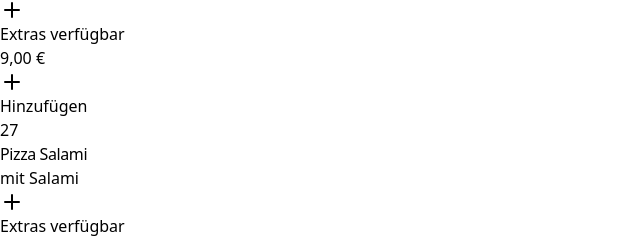
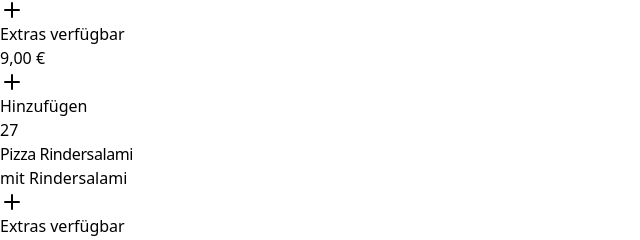
Before and after one commit to ecoezer/byaliundmesut-test, a React (Vite) app: page / in a window 1280 px wide. Shown: the part 5390-5630 px from the top of the page, without its empty margins (0-640 px from the left). Built offline with nearby package versions, Linux system fonts and the light colour scheme.

Commit message:
Change all Salami references to Rindersalami

```diff
--- a/src/data/menuItems.ts
+++ b/src/data/menuItems.ts
@@ -59,7 +59,7 @@ export const vegetarischeGerichte: readonly MenuItem[] = [
 // Croques
 export const croques: readonly MenuItem[] = [
   { id: 548, number: 48, name: "Brokkoli Croque", description: "mit Broccoli, Zwiebeln, Paprika & Spinat", price: 8.00 },
-  { id: 549, number: 49, name: "Salami Croque", description: "mit Salami", price: 8.50 },
+  { id: 549, number: 49, name: "Rindersalami Croque", description: "mit Rindersalami", price: 8.50 },
   { id: 550, number: 50, name: "Schinken Croque", description: "mit Schinken", price: 8.50 },
   { id: 551, number: 51, name: "Tonno Croque", description: "mit Thunfisch & Zwiebeln", price: 9.00 },
   { id: 552, number: 52, name: "Hawaii Croque", description: "mit Schinken & Ananas", price: 9.00 },
@@ -70,7 +70,7 @@ export const croques: readonly MenuItem[] = [
   { id: 557, number: 57, name: "Funghi Croque", description: "mit Champignons, Schinken & Weichkäse", price: 9.00 },
   { id: 558, number: 58, name: "Hamburger Croque", description: "mit Hamburger-Patty, Röstzwiebeln", price: 9.00 },
   { id: 559, number: 59, name: "Nuggets Croque", description: "mit Chicken-Nuggets & Paprika", price: 9.00 },
-  { id: 560, number: 60, name: "Jalapenos Croque", description: "mit Schinken, Salami & Peperoni", price: 9.00 },
+  { id: 560, number: 60, name: "Jalapenos Croque", description: "mit Schinken, Rindersalami & Peperoni", price: 9.00 },
   { id: 561, number: 61, name: "Drehspieß Croque", description: "mit Drehspieß nach Wahl: Kalb oder Hähnchen", price: 9.00 }
 ];
 
@@ -139,7 +139,7 @@ export const fleischgerichte: readonly MenuItem[] = [
 // Pizza dishes
 export const pizzas: readonly MenuItem[] = [
   { id: 526, number: 26, name: "Pizza Margherita", description: "", price: 9.00, isPizza: true },
-  { id: 527, number: 27, name: "Pizza Salami", description: "mit Salami", price: 10.00, isPizza: true },
+  { id: 527, number: 27, name: "Pizza Rindersalami", description: "mit Rindersalami", price: 10.00, isPizza: true },
   { id: 528, number: 28, name: "Pizza Schinken", description: "mit Schinken", price: 10.00, isPizza: true },
   { id: 529, number: 29, name: "Pizza Funghi", description: "mit Champignons", price: 10.00, isPizza: true },
   { id: 530, number: 30, name: "Pizza Tonno", description: "mit Thunfisch & Zwiebeln", price: 11.00, isPizza: true },
@@ -152,12 +152,12 @@ export const pizzas: readonly MenuItem[] = [
   { id: 537, number: 37, name: "Pizza Art Drehspieß", description: "mit Drehspieß nach Wahl & Zwiebeln", price: 12.50, isPizza: true },
   { id: 538, number: 38, name: "Pizza Hamburger", description: "mit Hamburger-Patty, Salat, jede extra Zutat +1 €, Burgersoße", price: 12.00, isPizza: true },
   { id: 539, number: 39, name: "Pizza Mozzarella", description: "mit frischem Mozzarella & Tomaten", price: 12.00, isPizza: true },
-  { id: 540, number: 40, name: "Pizza Italia", description: "mit Salami, Mozzarella & frischem Basilikum", price: 11.00, isPizza: true },
-  { id: 541, number: 41, name: "Pizza Rustica", description: "mit Schinken, Salami & frischen Champignons", price: 11.00, isPizza: true },
+  { id: 540, number: 40, name: "Pizza Italia", description: "mit Rindersalami, Mozzarella & frischem Basilikum", price: 11.00, isPizza: true },
+  { id: 541, number: 41, name: "Pizza Rustica", description: "mit Schinken, Rindersalami & frischen Champignons", price: 11.00, isPizza: true },
   { id: 542, number: 42, name: "Pizza Grüne Oase", description: "mit Paprika, Tomaten, Broccoli & Champignons", price: 12.00, isPizza: true },
   { id: 543, number: 43, name: "Pizza Mexico", description: "mit Jalapenos, Hähnchenfleisch, Mais, Paprika & Champignons", price: 12.00, isPizza: true },
-  { id: 544, number: 44, name: "Pizza Quattro Stagioni", description: "mit Schinken, Salami, Champignons & Artischocken", price: 12.00, isPizza: true },
+  { id: 544, number: 44, name: "Pizza Quattro Stagioni", description: "mit Schinken, Rindersalami, Champignons & Artischocken", price: 12.00, isPizza: true },
   { id: 545, number: 45, name: "Pizza India", description: "mit Schinken, Hähnchenbrustfilet, Ananas & Currysauce", price: 12.00, isPizza: true },
-  { id: 546, number: 46, name: "Pizza Diavolo", description: "mit Salami, Champignons & Peperoni", price: 12.50, isPizza: true },
+  { id: 546, number: 46, name: "Pizza Diavolo", description: "mit Rindersalami, Champignons & Peperoni", price: 12.50, isPizza: true },
   { id: 547, number: 47, name: "Pizza Brötchen", description: "jede extra Zutat +1 €", price: 5.00, isPizza: true }
 ];
```
